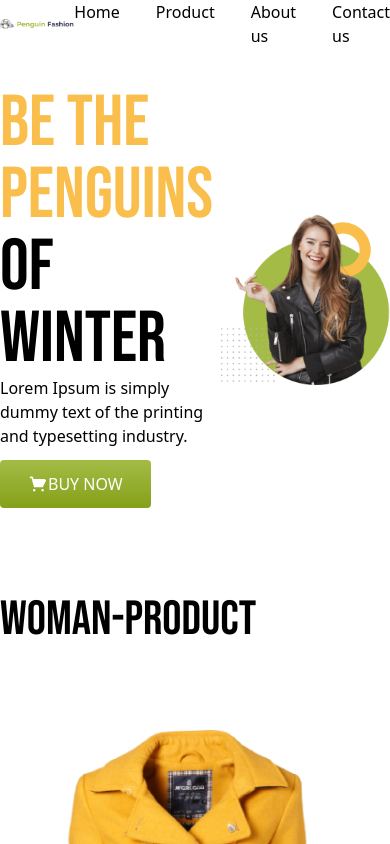
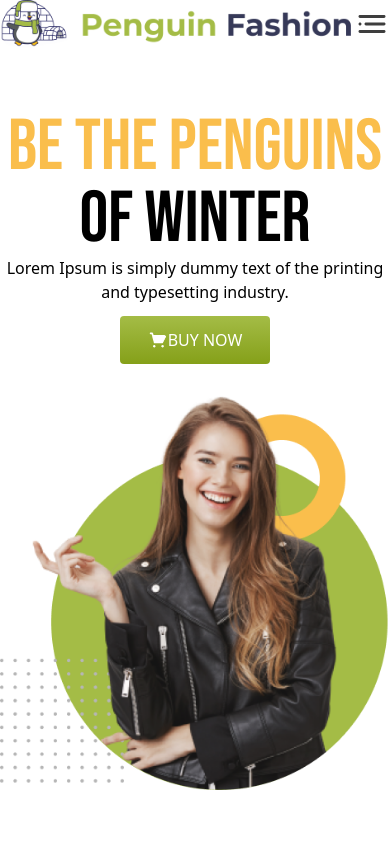
Before and after one commit to foysalahmedmin/Penguin-Fashion, a plain HTML site: page index.html in a window 390 px wide. Shown: the top 844 px of the page. Drawn offline with nearby package versions, Linux system fonts and the light colour scheme.

Commit message:
add some responsive code

```diff
--- a/index.html
+++ b/index.html
@@ -28,6 +28,7 @@
                 <div class="logo max-w-md">
                     <img src="./images/logo.png" alt="">
                 </div>
+                <div class="menu lg:inline-block hidden">
                     <ul class="menu flex gap-9">
                         <li><a href="Home">Home</a></li>
                         <li><a href="Product">Product</a></li>
@@ -35,10 +36,12 @@
                         <li><a href="Contact us">Contact us</a></li>
                     </ul>
                 </div>
+                <img class="lg:hidden inline-block" src="./icons/menu-2 1.svg" alt="">
+            </div>
         </nav>
-        <div class="home-banner py-10">
-            <div class="container m-auto flex items-center justify-between">
-                <div class="home-contents max-w-sm">
+        <div class="home-banner py-16">
+            <div class="container m-auto md:flex items-center justify-between">
+                <div class="home-contents max-w-sm mx-auto mb-6 text-center md:m-0 md:text-start">
                     <h1 class="text-7xl uppercase font-Bebas">
                         <span class="text-[#FABE4C]">Be the penguins</span> Of winter
                     </h1>
@@ -46,10 +49,10 @@
                         Lorem Ipsum is simply dummy text of the printing
 and typesetting industry.
                     </p>
-                    <button class="text-white uppercase bg-gradient-to-b from-[#A4BC46] to-[#85A019] px-7 py-3 rounded hover:bg-gradient-to-t flex items-center mt-3"> <img src="./icons/shopping-cart 1.png" class="w-5 " alt=""> Buy now</button>
+                    <button class="mx-auto md:m-0 text-white uppercase bg-gradient-to-b from-[#A4BC46] to-[#85A019] px-7 py-3 rounded hover:bg-gradient-to-t flex items-center mt-3"> <img src="./icons/shopping-cart 1.png" class="w-5 " alt=""> Buy now</button>
                 </div>
-                <div class="home-image">
-                    <img src="./images/model.png" alt="">
+                <div class="home-image ">
+                    <img class="mx-auto md:m-0" src="./images/model.png" alt="">
                 </div>
             </div>
         </div>
@@ -167,7 +170,7 @@ and typesetting industry.
                         </div>
                     </div>
                     <div class="item flex gap-9 items-center max-w-[490px] p-7 text-[#363958]">
-                        <img src="./images/box.png" alt="" class="w-20">
+                        <img src="./images/house.png" alt="" class="w-20">
                         <div class="item-content">
                             <h3 class="text-2xl font-bold">
                                 Find the Perfect Fit
@@ -178,7 +181,7 @@ and typesetting industry.
                         </div>
                     </div>
                     <div class="item flex gap-9 items-center max-w-[490px] p-7 text-[#363958]">
-                        <img src="./images/box.png" alt="" class="w-20">
+                        <img src="./images/question.png" alt="" class="w-20">
                         <div class="item-content">
                             <h3 class="text-2xl font-bold">
                                 Find the Perfect Fit
```
Also changed, not shown: icons/menu-2 1.svg (added). Lines whose indentation alone changed are shown as unchanged.
